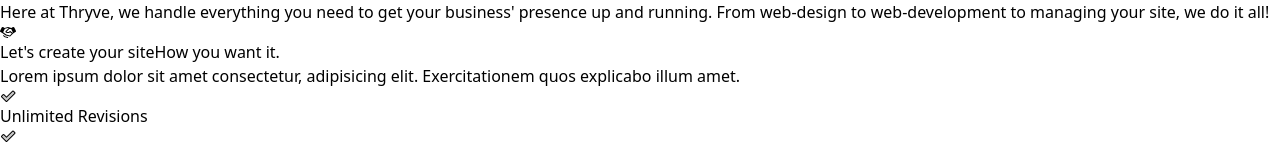
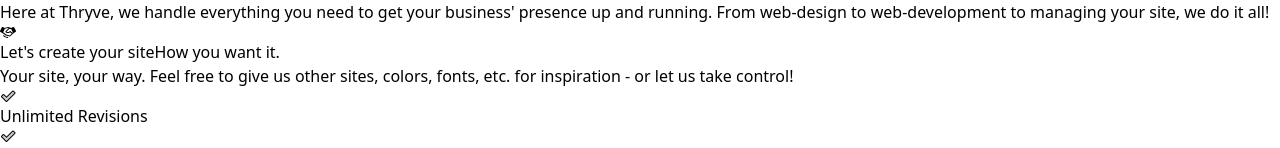
Before and after one commit to PkTheCoda/thryve, a React (Vite) app: page / in a window 1280 px wide. Shown: the part 11815-11963 px from the top of the page. Built offline with nearby package versions, Linux system fonts and the light colour scheme.

Commit message:
connected form to netlify

```diff
--- a/src/Components/ContactForm.jsx
+++ b/src/Components/ContactForm.jsx
@@ -27,7 +27,7 @@
                 <div className="w-full sm:w-3/4 md:w-1/2">
                     <div className="max-w-6xl p-5 md:p-12 rounded-md bg-secondary shadow-md" id="form">
                         <h2 className="mb-4 text-2xl font-bold text-white">Ready to Get Started?</h2>
-                        <form id="contactForm" className='m-0'>
+                        <form action="post" data-netlify="true" id="contactForm" className='m-0'>
                             <div className="mb-6">
                                 <div className="mx-0 mb-1 sm:mb-4">
                                     <div className="mx-0 mb-1 sm:mb-4">
--- a/src/Components/MainFeatures.jsx
+++ b/src/Components/MainFeatures.jsx
@@ -41,8 +41,8 @@
                             Let's create your site
                             <span className="block opacity-70">How you want it.</span>
                         </h1>
-                        <p className='text-lg tracking-wide'>
-                            Lorem ipsum dolor sit amet consectetur, adipisicing elit. Exercitationem quos explicabo illum amet.
+                        <p className='text-lg tracking-wide w-5/6'>
+                            Your site, your way. Feel free to give us other sites, colors, fonts, etc. for inspiration - or let us take control!
                         </p>
                         <div className='flex flex-col gap-y-2 tracking-wide text-[#1D4B40]'>
                             <div className='flex items-center gap-x-8'>
@@ -85,7 +85,7 @@
                             <span className="block opacity-70">As you need.</span>
                         </h1>
                         <p className='text-lg tracking-wide'>
-                            Lorem ipsum dolor sit amet consectetur, adipisicing elit. Exercitationem quos explicabo illum amet.
+                            Need something on your site changed? Give us an email/call, and we'll get it done in less than 24 hours.
                         </p>
                         <div className='flex flex-col gap-y-2 tracking-wide text-[#1D4B40]'>
                             <div className='flex items-center gap-x-8'>
@@ -95,17 +95,17 @@
                                 </div>
                                 <div className="flex items-center gap-x-2">
                                     <PiCheckFatDuotone className='w-4 h-4'/>
-                                    <p className="text-lg">Design calls/checkins</p>
+                                    <p className="text-lg">Quick Response Time</p>
                                 </div>
                             </div>
                             <div className='flex items-center gap-x-8'>
                                 <div className="flex items-center gap-x-2">
                                     <PiCheckFatDuotone className='w-4 h-4'/>
-                                    <p className="text-lg">Lifetime Support</p>
+                                    <p className="text-lg">Page/Section Changes</p>
                                 </div>
                                 <div className="flex items-center gap-x-2">
                                     <PiCheckFatDuotone className='w-4 h-4'/>
-                                    <p className="text-lg">Access to code</p>
+                                    <p className="text-lg">Revision History Access</p>
                                 </div>
                             </div>
                         </div>
@@ -122,27 +122,27 @@
                             <span className="block opacity-70">On all screens.</span>
                         </h1>
                         <p className='text-lg tracking-wide'>
-                            Lorem ipsum dolor sit amet consectetur, adipisicing elit. Exercitationem quos explicabo illum amet.
+                            Whether it's a phone, tablet, computer, or monitor, your site will load and work perfectly either way!
                         </p>
                         <div className='flex flex-col gap-y-2 tracking-wide text-[#1D4B40]'>
                             <div className='flex items-center gap-x-8'>
                                 <div className="flex items-center gap-x-2">
                                     <PiCheckFatDuotone className='w-4 h-4'/>
-                                    <p className="text-lg">Unlimited Revisions</p>
+                                    <p className="text-lg">Responsified Website</p>
                                 </div>
                                 <div className="flex items-center gap-x-2">
                                     <PiCheckFatDuotone className='w-4 h-4'/>
-                                    <p className="text-lg">Design calls/checkins</p>
+                                    <p className="text-lg">Thorough testing</p>
                                 </div>
                             </div>
                             <div className='flex items-center gap-x-8'>
                                 <div className="flex items-center gap-x-2">
                                     <PiCheckFatDuotone className='w-4 h-4'/>
-                                    <p className="text-lg">Lifetime Support</p>
+                                    <p className="text-lg">Access to Color Palette</p>
                                 </div>
                                 <div className="flex items-center gap-x-2">
                                     <PiCheckFatDuotone className='w-4 h-4'/>
-                                    <p className="text-lg">Access to code</p>
+                                    <p className="text-lg">Fonts, design mockup, etc.</p>
                                 </div>
                             </div>
                         </div>
@@ -165,27 +165,27 @@
                             <span className="block opacity-70">We mean fast.</span>
                         </h1>
                         <p className='text-lg tracking-wide'>
-                            Lorem ipsum dolor sit amet consectetur, adipisicing elit. Exercitationem quos explicabo illum amet.
+                            Website speed and accessibility are vital to good rankings and UX. When we make our websites, we take that into account.
                         </p>
                         <div className='flex flex-col gap-y-2 tracking-wide text-[#1D4B40]'>
                             <div className='flex items-center gap-x-8'>
                                 <div className="flex items-center gap-x-2">
                                     <PiCheckFatDuotone className='w-4 h-4'/>
-                                    <p className="text-lg">Unlimited Revisions</p>
+                                    <p className="text-lg">Secured Website</p>
                                 </div>
                                 <div className="flex items-center gap-x-2">
                                     <PiCheckFatDuotone className='w-4 h-4'/>
-                                    <p className="text-lg">Design calls/checkins</p>
+                                    <p className="text-lg">SSL Certificate</p>
                                 </div>
                             </div>
                             <div className='flex items-center gap-x-8'>
                                 <div className="flex items-center gap-x-2">
                                     <PiCheckFatDuotone className='w-4 h-4'/>
-                                    <p className="text-lg">Lifetime Support</p>
+                                    <p className="text-lg">Flawless User Experience</p>
                                 </div>
                                 <div className="flex items-center gap-x-2">
                                     <PiCheckFatDuotone className='w-4 h-4'/>
-                                    <p className="text-lg">Access to code</p>
+                                    <p className="text-lg">Search Engine Optimized</p>
                                 </div>
                             </div>
                         </div>
```
